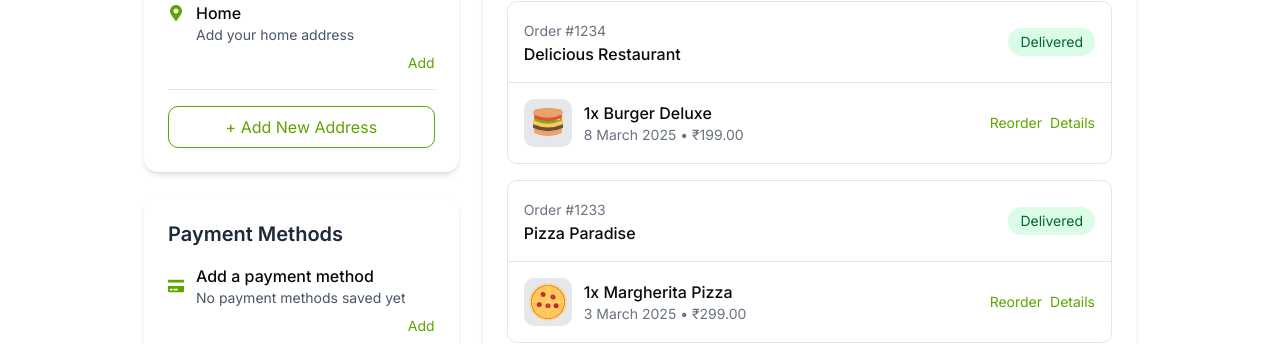
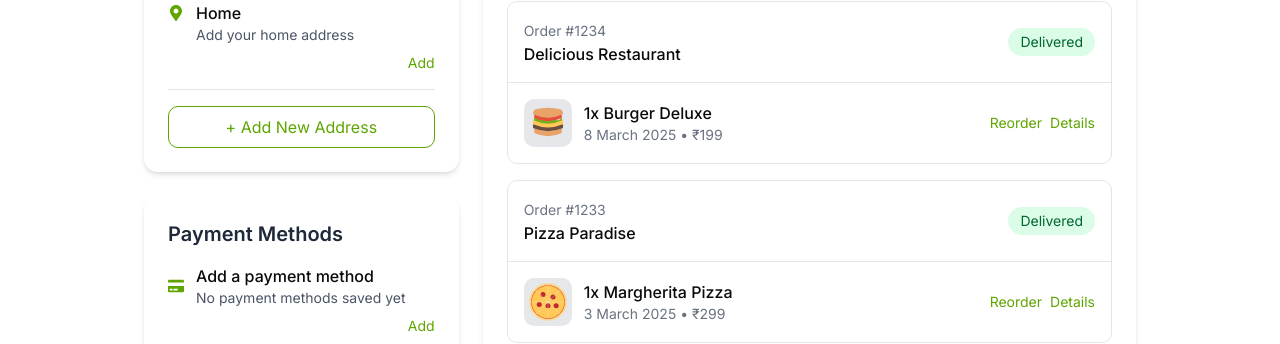
Before and after one commit to devenkumar1/Quick-Ship, a Next.js app: page /profile in a window 1280 px wide. Shown: the part 495-839 px from the top of the page. Built offline with nearby package versions, Linux system fonts and the light colour scheme; no server answers; the database is empty; sample sign-in values are in the browser's storage.

Commit message:
fixed profile issue

```diff
--- a/app/(user)/profile/page.tsx
+++ b/app/(user)/profile/page.tsx
@@ -269,7 +269,7 @@ export default function ProfilePage() {
                             {order.items.length > 1 ? ` + ${order.items.length - 1} more` : ''}
                           </p>
                           <p className="text-sm text-gray-500">
-                            {formatDate(order.date)} • ₹{order.totalAmount.toFixed(2)}
+                            {formatDate(order.date)} • ₹{order.totalAmount}
                           </p>
                         </div>
                       </div>
```
